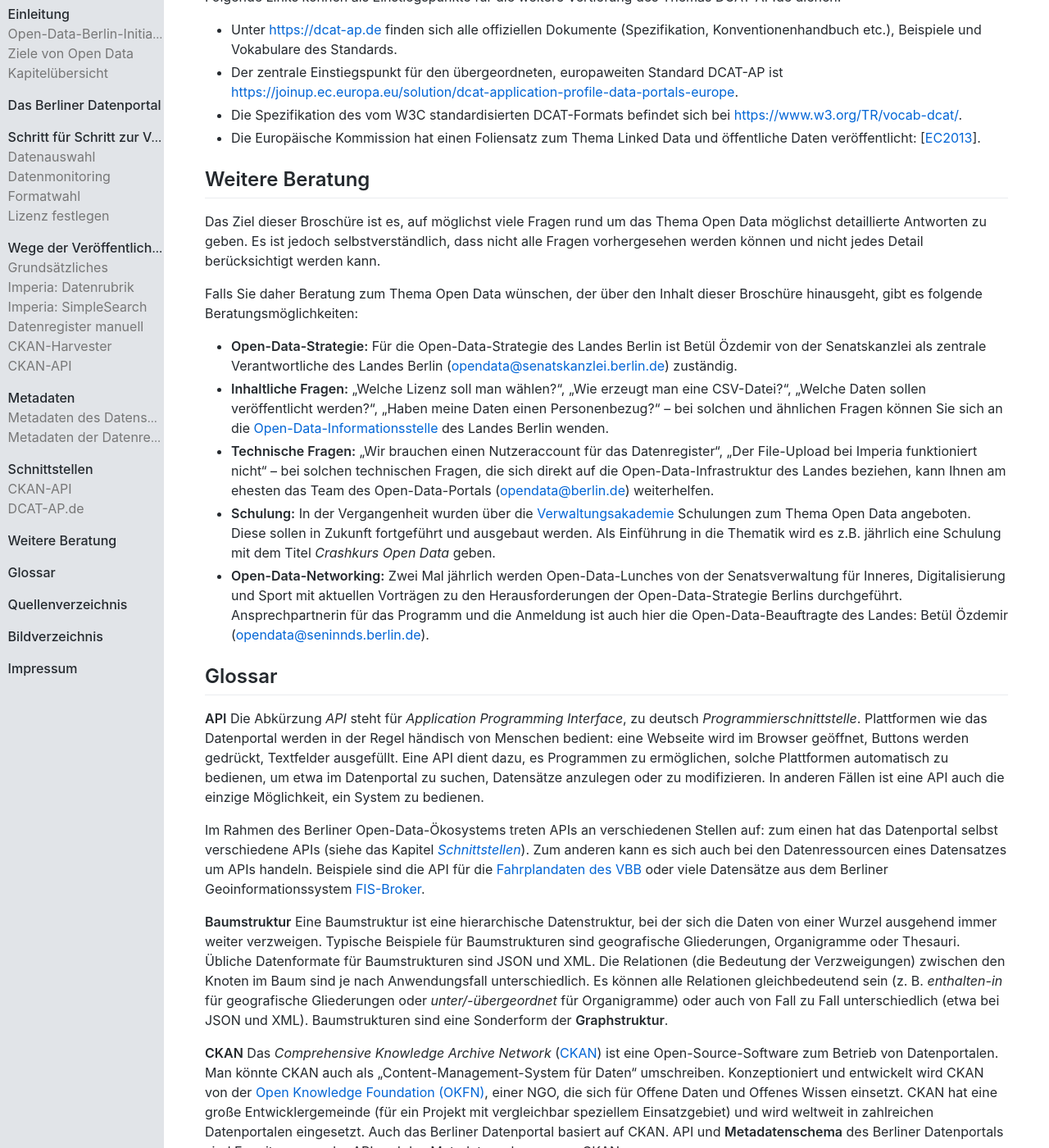
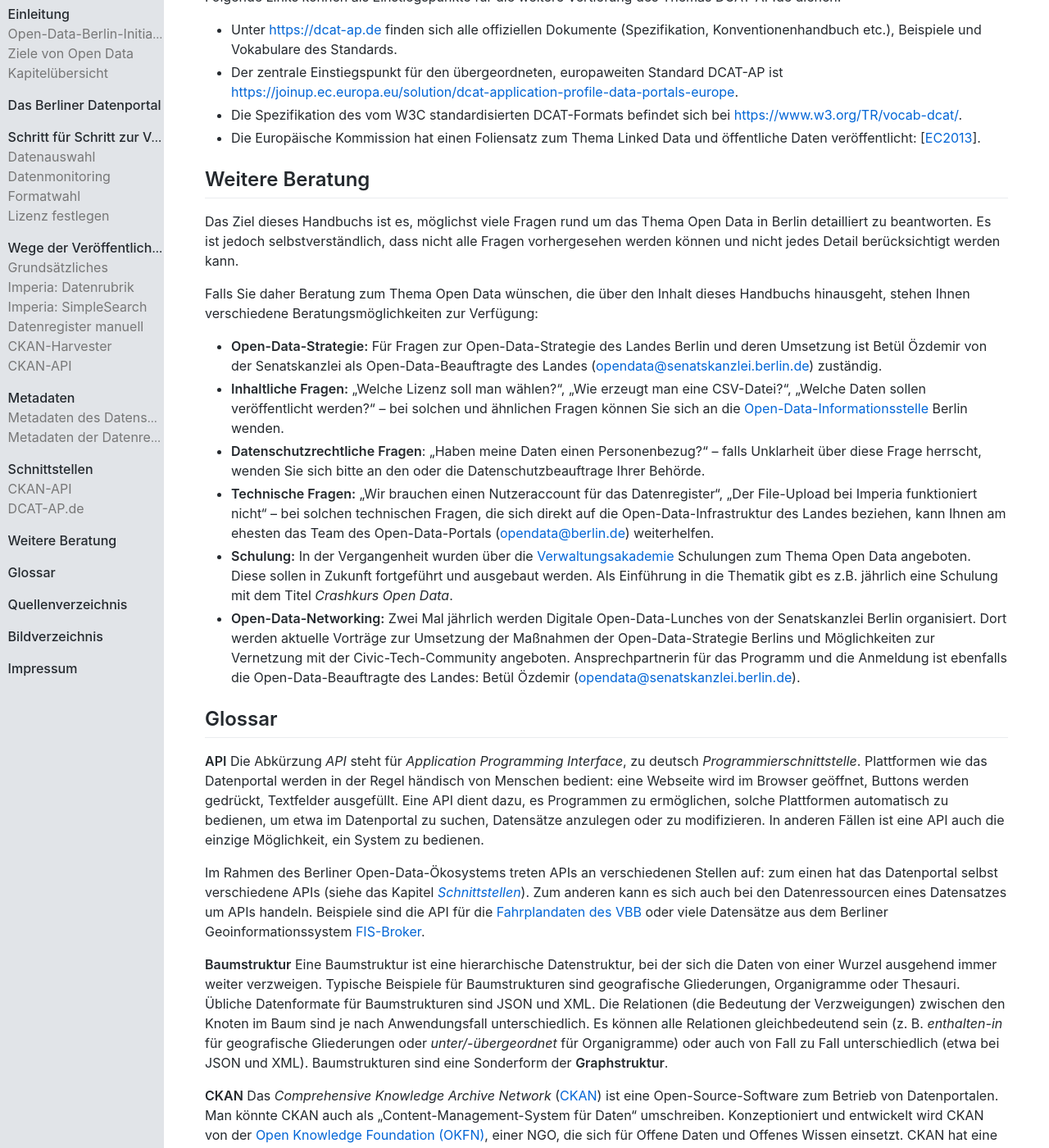
Before and after one commit to berlinonline/open-data-handbuch, a Jekyll site: the page built from index.md, in a window 1280 px wide and 1400 px high, scrolled down 55661 px. Shown: the whole window at 82% size. Built offline with Jekyll 4.4.1, drawn with Linux system fonts in a browser that asks for light colours; our own code applies the rules of GitHub Pages for plain Markdown files; comment, search, counter and statistics services are not loaded.

Commit message:
improve section "weitere beratung" for new release

```diff
--- a/index.md
+++ b/index.md
@@ -1589,17 +1589,19 @@ Folgende Links können als Einstiegspunkte für die weitere Vertiefung des Thema
 
 ## Weitere Beratung
 
-Das Ziel dieser Broschüre ist es, auf möglichst viele Fragen rund um das Thema Open Data möglichst detaillierte Antworten zu geben.
+Das Ziel dieses Handbuchs ist es, möglichst viele Fragen rund um das Thema Open Data in Berlin detailliert zu beantworten.
 Es ist jedoch selbstverständlich, dass nicht alle Fragen vorhergesehen werden können und nicht jedes Detail berücksichtigt werden kann.
 
-Falls Sie daher Beratung zum Thema Open Data wünschen, der über den Inhalt dieser Broschüre hinausgeht, gibt es folgende Beratungsmöglichkeiten:
-
-- **Open-Data-Strategie:** Für die Open-Data-Strategie des Landes Berlin ist Betül Özdemir von der Senatskanzlei als zentrale Verantwortliche des Landes Berlin (<a href="mailto:opendata@senatskanzlei.berlin.de">opendata@senatskanzlei.berlin.de</a>) zuständig.
-- **Inhaltliche Fragen:** „Welche Lizenz soll man wählen?“, „Wie erzeugt man eine CSV-Datei?“, „Welche Daten sollen veröffentlicht werden?“, „Haben meine Daten einen Personenbezug?“ – bei solchen und ähnlichen Fragen können Sie sich an die [Open-Data-Informationsstelle](https://www.odis-berlin.de) des Landes Berlin wenden.
+Falls Sie daher Beratung zum Thema Open Data wünschen, die über den Inhalt dieses Handbuchs hinausgeht, stehen Ihnen verschiedene Beratungsmöglichkeiten zur Verfügung:
+
+- **Open-Data-Strategie:** Für Fragen zur Open-Data-Strategie des Landes Berlin und deren Umsetzung ist Betül Özdemir von der Senatskanzlei als Open-Data-Beauftragte des Landes (<a href="mailto:opendata@senatskanzlei.berlin.de">opendata@senatskanzlei.berlin.de</a>) zuständig.
+- **Inhaltliche Fragen:** „Welche Lizenz soll man wählen?“, „Wie erzeugt man eine CSV-Datei?“, „Welche Daten sollen veröffentlicht werden?“ – bei solchen und ähnlichen Fragen können Sie sich an die [Open-Data-Informationsstelle](https://www.odis-berlin.de) Berlin wenden.
+- **Datenschutzrechtliche Fragen**: „Haben meine Daten einen Personenbezug?“ – falls Unklarheit über diese Frage herrscht, wenden Sie sich bitte an den oder die Datenschutzbeauftrage Ihrer Behörde.
 - **Technische Fragen:** „Wir brauchen einen Nutzeraccount für das Datenregister“, „Der File-Upload bei Imperia funktioniert nicht“ – bei solchen technischen Fragen, die sich direkt auf die Open-Data-Infrastruktur des Landes beziehen, kann Ihnen am ehesten das Team des Open-Data-Portals (<a href="mailto:opendata@berlin.de">opendata@berlin.de</a>) weiterhelfen.
-- **Schulung:** In der Vergangenheit wurden über die [Verwaltungsakademie](https://www.berlin.de/vak/) Schulungen zum Thema Open Data angeboten. Diese sollen in Zukunft fortgeführt und ausgebaut werden. Als Einführung in die Thematik wird es z.B. jährlich eine Schulung mit dem Titel _Crashkurs Open Data_ geben.
-- **Open-Data-Networking:** Zwei Mal jährlich werden Open-Data-Lunches von der Senatsverwaltung für Inneres, Digitalisierung und Sport mit aktuellen Vorträgen zu den Herausforderungen der Open-Data-Strategie Berlins durchgeführt.
-Ansprechpartnerin für das Programm und die Anmeldung ist auch hier die Open-Data-Beauftragte des Landes: Betül Özdemir (<a href="mailto:opendata@seninnds.berlin.de">opendata@seninnds.berlin.de</a>).
+- **Schulung:** In der Vergangenheit wurden über die [Verwaltungsakademie](https://www.berlin.de/vak/) Schulungen zum Thema Open Data angeboten. Diese sollen in Zukunft fortgeführt und ausgebaut werden. Als Einführung in die Thematik gibt es z.B. jährlich eine Schulung mit dem Titel _Crashkurs Open Data_.
+- **Open-Data-Networking:** Zwei Mal jährlich werden Digitale Open-Data-Lunches von der Senatskanzlei Berlin organisiert.
+Dort werden aktuelle Vorträge zur Umsetzung der Maßnahmen der Open-Data-Strategie Berlins und Möglichkeiten zur Vernetzung mit der Civic-Tech-Community angeboten.
+Ansprechpartnerin für das Programm und die Anmeldung ist ebenfalls die Open-Data-Beauftragte des Landes: Betül Özdemir (<a href="mailto:opendata@senatskanzlei.berlin.de">opendata@senatskanzlei.berlin.de</a>).
 
 ## Glossar
 
```
Also changed, not shown: handreichung_opendata.md (+10 -8 lines).
